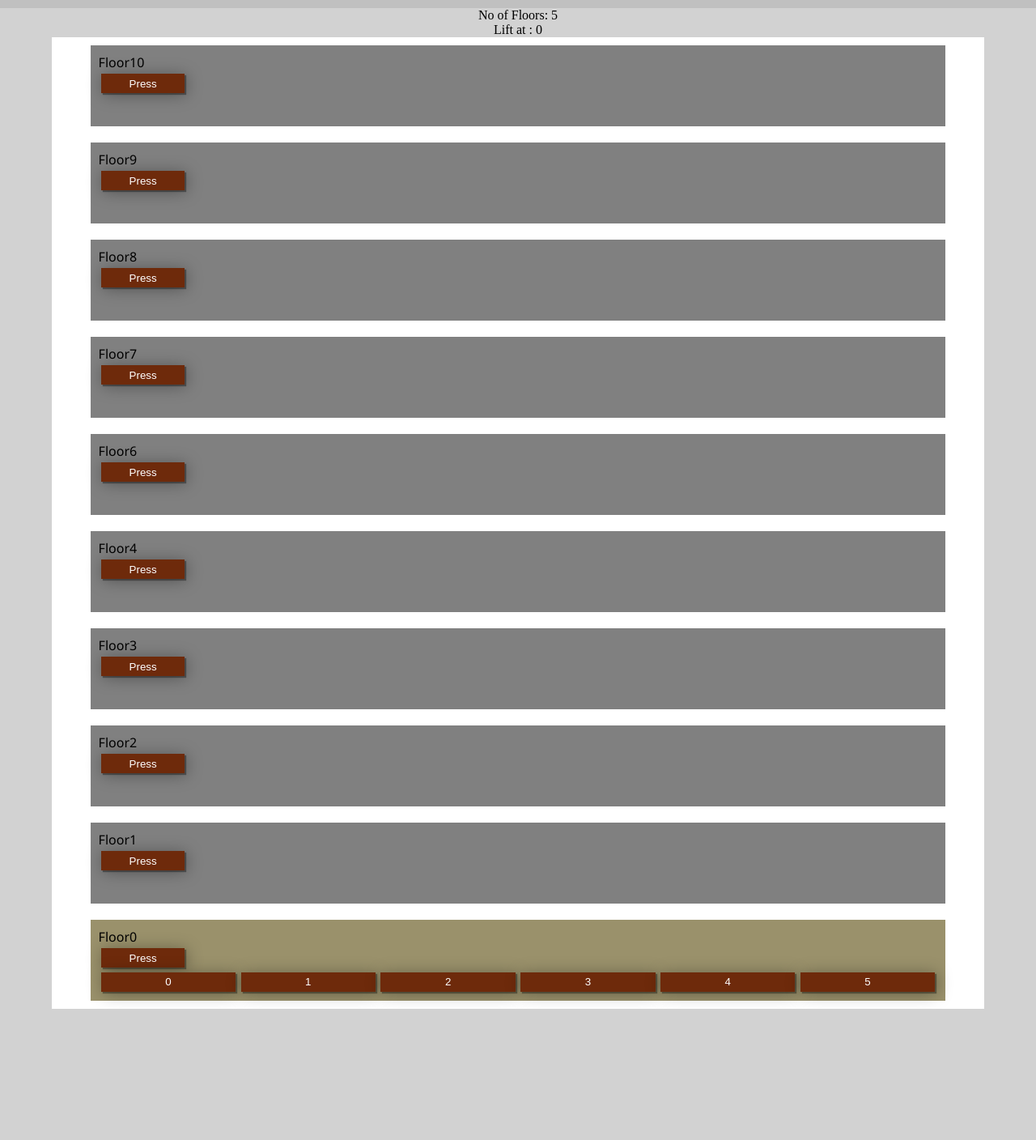
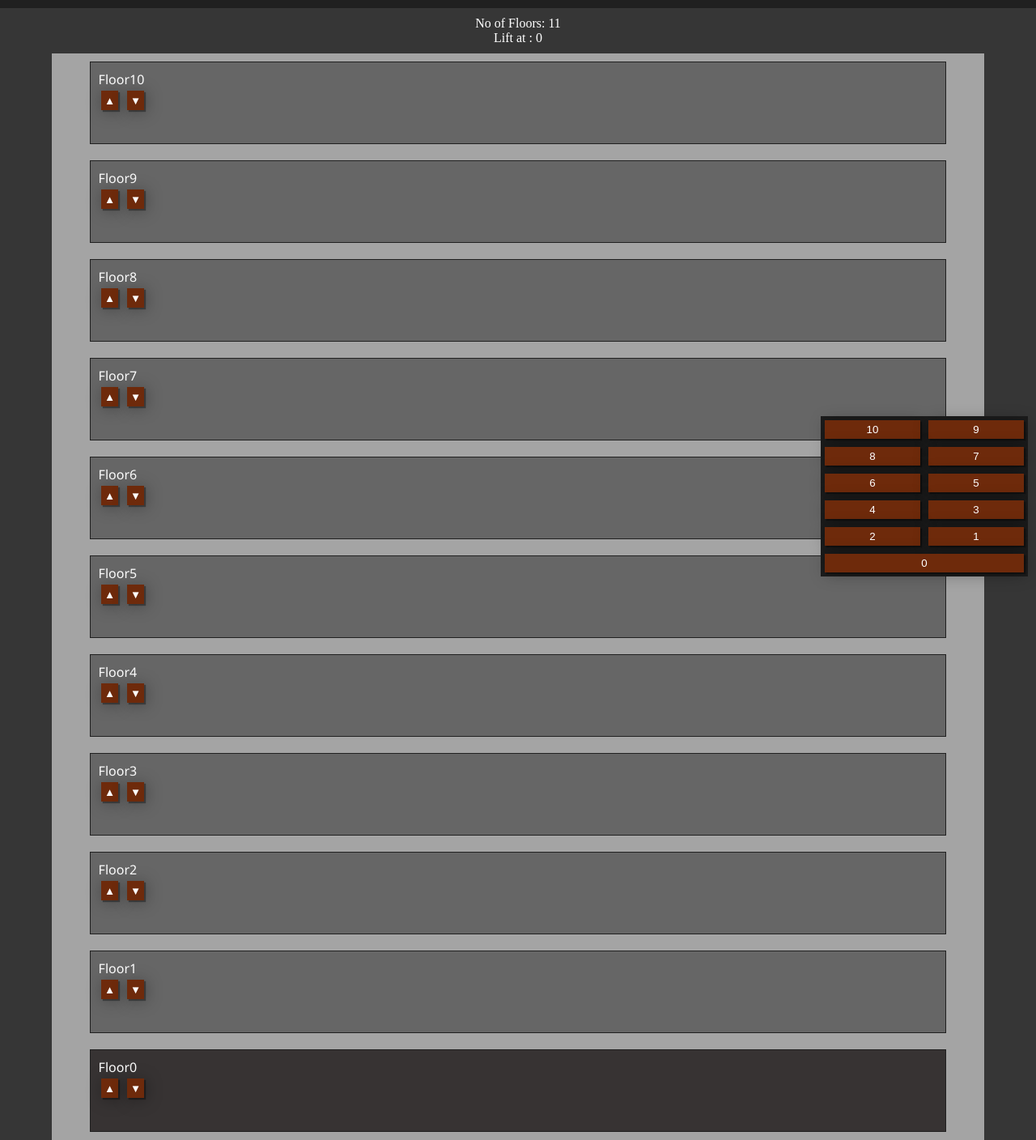
Before and after one commit to Sakthi5002/Elevator, a plain HTML site: page index.html in a window 1280 px wide. Shown: the part 78-1486 px from the top of the page at 81% size. Before the commit the page ends 1324 px from the top, so only its background shows below. Drawn offline with Linux system fonts and the light colour scheme.

Commit message:
Color change

```diff
--- /dev/null
+++ b/Tets.js
@@ -0,0 +1,4 @@
+setInterval(call,3000);
+function call() {
+    console.log("Hii");
+}
--- a/index.html
+++ b/index.html
@@ -14,129 +14,117 @@
             <h1>LIFT SIMULATOR</h1>
         </div>
         <div class="content">
-            <p>No of Floors: 5</p>
+            <p>No of Floors: 11</p>
             <p id="lift-num">Lift at : 0</p>
             <div class="lift-box">
                 <div class="floor">
                     <p>Floor10</p>
-                    <button class="call">Press</button>
-                    <div style="display: flex;">
-                        <button class="floor-num">0</button>
-                        <button class="floor-num">1</button>
-                        <button class="floor-num">2</button>
-                        <button class="floor-num">3</button>
-                        <button class="floor-num">4</button>
-                        <button class="floor-num">5</button>
+                    <div>
+                        <button class="call up">&#x25B2;</button>
+                        <button class="call down">&#x25BC;</button>
                     </div>
+
                 </div>
                 <div class="floor">
                     <p>Floor9</p>
-                    <button class="call">Press</button>
-                    <div style="display: flex;">
-                        <button class="floor-num">0</button>
-                        <button class="floor-num">1</button>
-                        <button class="floor-num">2</button>
-                        <button class="floor-num">3</button>
-                        <button class="floor-num">4</button>
-                        <button class="floor-num">5</button>
+                    <div>
+
+                        <button class="call up">&#x25B2;</button>
+                        <button class="call down">&#x25BC;</button>
                     </div>
+
                 </div>
                 <div class="floor">
                     <p>Floor8</p>
-                    <button class="call">Press</button>
-                    <div style="display: flex;">
-                        <button class="floor-num">0</button>
-                        <button class="floor-num">1</button>
-                        <button class="floor-num">2</button>
-                        <button class="floor-num">3</button>
-                        <button class="floor-num">4</button>
-                        <button class="floor-num">5</button>
+                    <div>
+
+                        <button class="call up">&#x25B2;</button>
+                        <button class="call down">&#x25BC;</button>
                     </div>
+
                 </div>
                 <div class="floor">
                     <p>Floor7</p>
-                    <button class="call">Press</button>
-                    <div style="display: flex;">
-                        <button class="floor-num">0</button>
-                        <button class="floor-num">1</button>
-                        <button class="floor-num">2</button>
-                        <button class="floor-num">3</button>
-                        <button class="floor-num">4</button>
-                        <button class="floor-num">5</button>
+                    <div>
+
+                        <button class="call up">&#x25B2;</button>
+                        <button class="call down">&#x25BC;</button>
                     </div>
+
                 </div>
                 <div class="floor">
                     <p>Floor6</p>
-                    <button class="call">Press</button>
-                    <div style="display: flex;">
-                        <button class="floor-num">0</button>
-                        <button class="floor-num">1</button>
-                        <button class="floor-num">2</button>
-                        <button class="floor-num">3</button>
-                        <button class="floor-num">4</button>
-                        <button class="floor-num">5</button>
+                    <div>
+
+                        <button class="call up">&#x25B2;</button>
+                        <button class="call down">&#x25BC;</button>
                     </div>
+
+                </div>
+                <div class="floor">
+                    <p>Floor5</p>
+                    <div>
+
+                        <button class="call up">&#x25B2;</button>
+                        <button class="call down">&#x25BC;</button>
+                    </div>
+
                 </div>
                 <div class="floor">
                     <p>Floor4</p>
-                    <button class="call">Press</button>
-                    <div style="display: flex;">
-                        <button class="floor-num">0</button>
-                        <button class="floor-num">1</button>
-                        <button class="floor-num">2</button>
-                        <button class="floor-num">3</button>
-                        <button class="floor-num">4</button>
-                        <button class="floor-num">5</button>
+                    <div>
+
+                        <button class="call up">&#x25B2;</button>
+                        <button class="call down">&#x25BC;</button>
                     </div>
+
                 </div>
                 <div class="floor">
                     <p>Floor3</p>
-                    <button class="call">Press</button>
-                    <div style="display: flex;">
-                        <button class="floor-num">0</button>
-                        <button class="floor-num">1</button>
-                        <button class="floor-num">2</button>
-                        <button class="floor-num">3</button>
-                        <button class="floor-num">4</button>
-                        <button class="floor-num">5</button>
+                    <div>
+
+                        <button class="call up">&#x25B2;</button>
+                        <button class="call down">&#x25BC;</button>
                     </div>
+
                 </div>
                 <div class="floor">
                     <p>Floor2</p>
-                    <button class="call">Press</button>
-                    <div style="display: flex;">
-                        <button class="floor-num">0</button>
-                        <button class="floor-num">1</button>
-                        <button class="floor-num">2</button>
-                        <button class="floor-num">3</button>
-                        <button class="floor-num">4</button>
-                        <button class="floor-num">5</button>
+                    <div>
+
+                        <button class="call up">&#x25B2;</button>
+                        <button class="call down">&#x25BC;</button>
                     </div>
+
                 </div>
                 <div class="floor">
                     <p>Floor1</p>
-                    <button class="call">Press</button>
-                    <div style="display: flex;">
-                        <button class="floor-num">0</button>
-                        <button class="floor-num">1</button>
-                        <button class="floor-num">2</button>
-                        <button class="floor-num">3</button>
-                        <button class="floor-num">4</button>
-                        <button class="floor-num">5</button>
+                    <div>
+                        <button class="call up">&#x25B2;</button>
+                        <button class="call down">&#x25BC;</button>
                     </div>
                 </div>
                 <div class="floor lift">
                     <p>Floor0</p>
-                    <button class="call">Press</button>
-                    <div style="display: flex;">
-                        <button class="floor-num">0</button>
-                        <button class="floor-num">1</button>
-                        <button class="floor-num">2</button>
-                        <button class="floor-num">3</button>
-                        <button class="floor-num">4</button>
-                        <button class="floor-num">5</button>
+                    <div>
+
+                        <button class="call up">&#x25B2;</button>
+                        <button class="call down">&#x25BC;</button>
                     </div>
                 </div>
+            </div>
+            <div class="floor-btn-container">
+                <button class="floor-num">10</button>
+                <button class="floor-num">9</button>
+                <button class="floor-num">8</button>
+                <button class="floor-num">7</button>
+                <button class="floor-num">6</button>
+                <button class="floor-num">5</button>
+                <button class="floor-num">4</button>
+                <button class="floor-num">3</button>
+                <button class="floor-num">2</button>
+                <button class="floor-num">1</button>
+                <button class="floor-num">0</button>
             </div>
         </div>
     </div>
--- a/style.css
+++ b/style.css
@@ -4,7 +4,8 @@
 }
 
 html {
-    background: #d2d2d2;
+    background: #363636;
+    color: white;
 }
 
 /* colors
@@ -23,10 +24,11 @@ maroon : #6e2a0b */
 }
 
 .head {
-    background-color: #c0c0c0;
+    background-color: #202020;
     text-align: center;
     padding: 2%;
-    color: #6e2a0b;
+    color: #ffffff;
+    margin-bottom: 10px;
 }
 
 .content {
@@ -39,9 +41,10 @@ maroon : #6e2a0b */
 }
 
 .lift-box {
+    margin-top: 10px;
     width: 90%;
     height: 90%;
-    background: white;
+    background: #a4a4a4;
     display: flex;
     flex-direction: column;
     justify-content: space-around;
@@ -53,17 +56,32 @@ maroon : #6e2a0b */
     flex-direction: column;
     height: 5rem;
     width: 90%;
-    background: grey;
+    background: rgb(102, 102, 102);
+    border: 1px solid #202020;
     padding: 10px;
     margin: 10px;
+    transition: background 1s;
 }
 
 .floor p{
     font-family: 'Segoe UI', Tahoma, Geneva, Verdana, sans-serif;
+    font-weight: 500;
+}
+
+.floor-btn-container{
+    display: flex;
+    /* flex-direction: column; */
+    background-color: #1c1c1c;
+    width: 20%;
+    max-width: 20%;
+    flex-wrap: wrap;
+    position: fixed;
+    bottom: 10px;
+    right: 10px;
 }
 
 .call {
-    width: 10%;
+    width: max-content;
     background-color: #6e2a0b;
     color: white;
     border: 1px solid #6e2a0b;
@@ -81,12 +99,12 @@ maroon : #6e2a0b */
 .lift {
     height: 5rem;
     width: 90%;
-    background: #9a916b;
+    background: #373333;
 }
 
 .floor-num{
-    display: none;
-    margin: 0.2rem;
+    width: 33.3%;
+    margin: 0.3rem;
     flex-grow: 1;
     background-color: #6e2a0b;
     color: white;
@@ -102,6 +120,6 @@ maroon : #6e2a0b */
     color: #6e2a0b;
 }
 
-.lift .floor-num{
+/* .lift .floor-num{
     display: block;
-}
+} */
```
Also changed, not shown: script.js (+18 -8 lines), Notes.txt (deleted), 1 other file.
